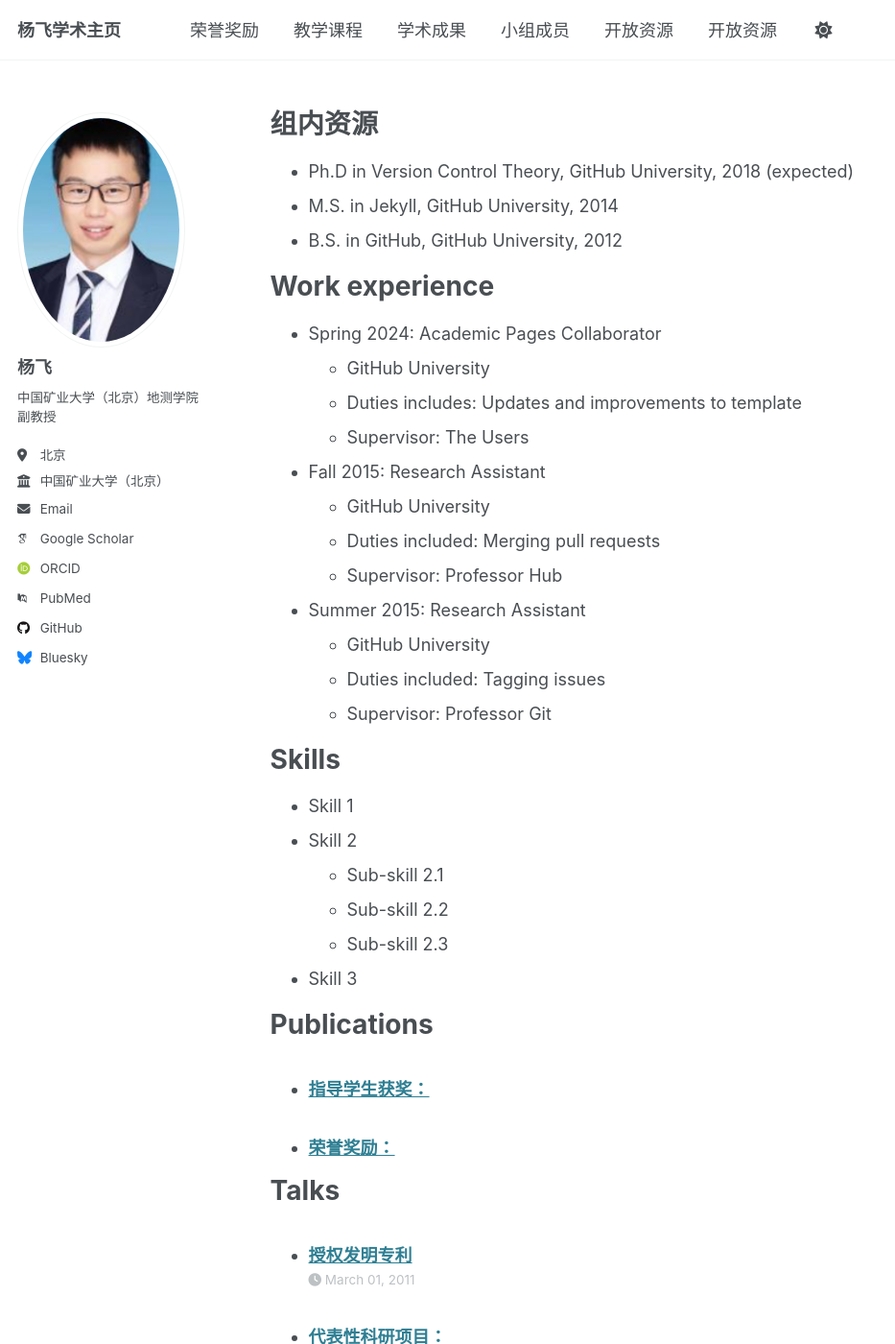
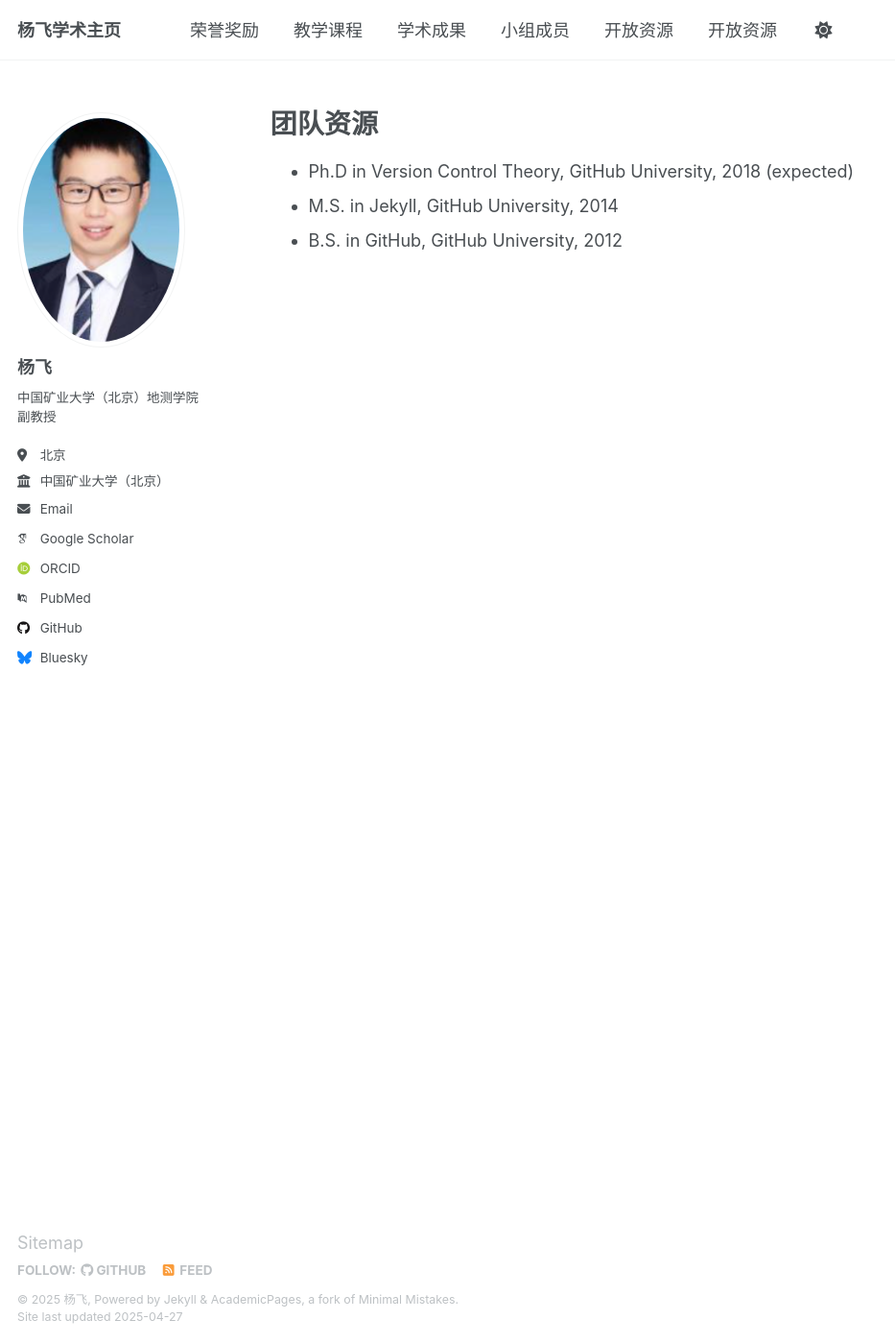
Before and after one commit to cwc0214/cwc0214.github.io, a Jekyll site: the page built from _pages/cv.md, in a window 1280 px wide and 1400 px high. Shown: the whole window at 96% size, without its empty margins (0-933 px from the left). Built offline with Jekyll 4.4.1, drawn with Linux system fonts in a browser that asks for light colours; some web fonts are replaced; some of the changed text lies outside the part shown.

Commit message:
Update cv.md

```diff
--- a/_pages/cv.md
+++ b/_pages/cv.md
@@ -9,13 +9,13 @@ redirect_from:
 
 {% include base_path %}
 
-组内资源
+团队资源
 ======
 * Ph.D in Version Control Theory, GitHub University, 2018 (expected)
 * M.S. in Jekyll, GitHub University, 2014
 * B.S. in GitHub, GitHub University, 2012
 
-Work experience
+<!--Work experience
 ======
 * Spring 2024: Academic Pages Collaborator
   * GitHub University
@@ -62,3 +62,4 @@ Teaching
 Service and leadership
 ======
 * Currently signed in to 43 different slack teams
+-->
```
